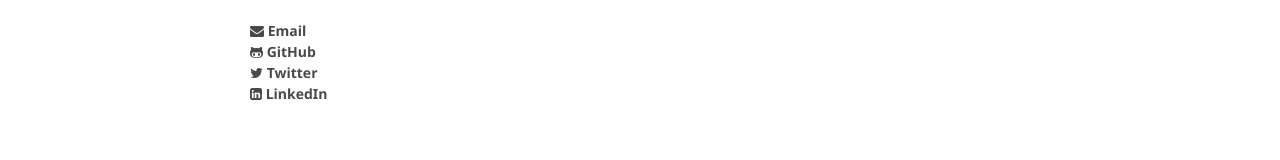
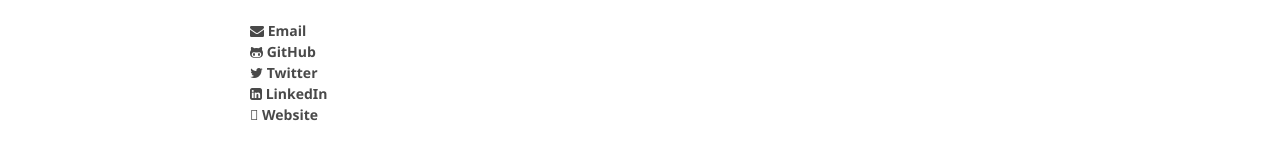
Before and after one commit to kcarini/kcarini.github.io, a Jekyll site: the page built from index.md, in a window 1280 px wide. Shown: the part 509-669 px from the top of the page. Built offline with Jekyll 4.4.1, drawn with Linux system fonts in a browser that asks for light colours; nearby versions of some CDN libraries.

Commit message:
Update _config.yml

```diff
--- a/_config.yml
+++ b/_config.yml
@@ -14,5 +14,9 @@ sidebar:
   - name:  LinkedIn
     icon: fa fa-linkedin-square
     link: https://www.linkedin.com/in/kcarini/
+  - name:  Website
+    icon: fa-brands fa-wordpress
+    link: https://kiricarini.com/
+
 google_analytics:
 theme: jekyll-theme-minimal
```
